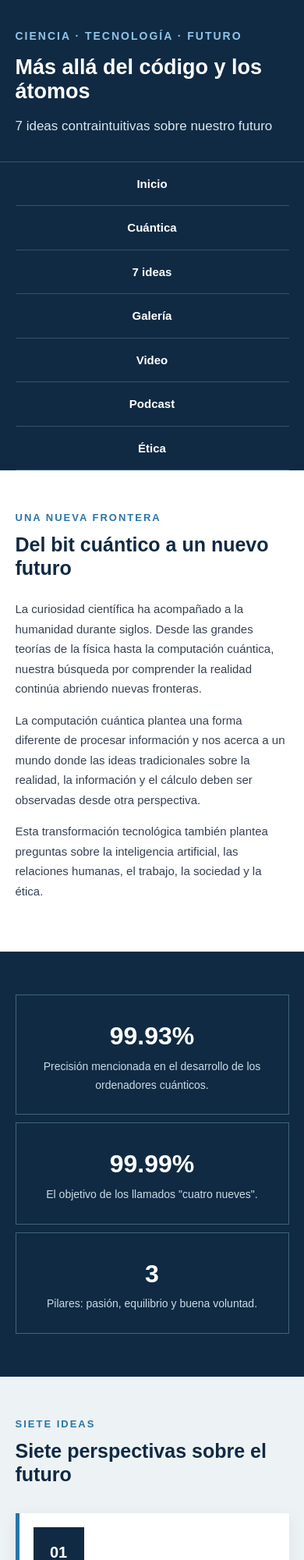
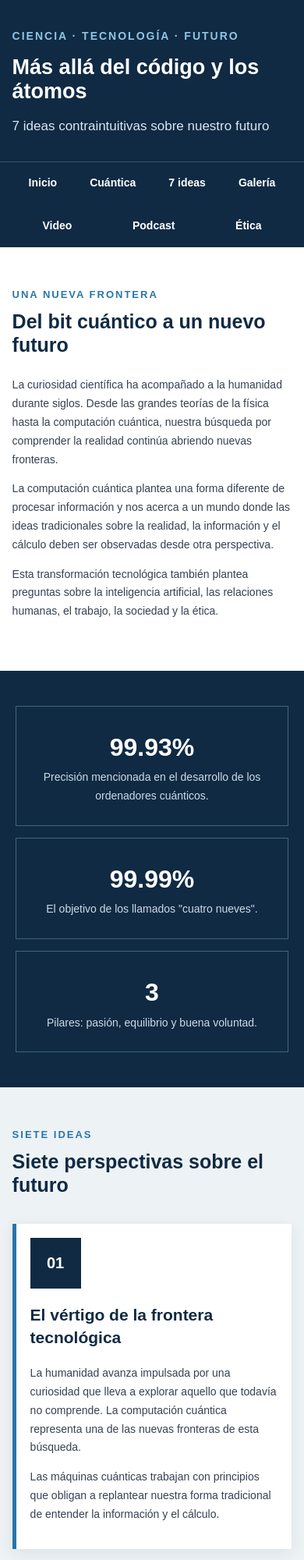
Before and after one commit to Ayrton-Marquez289/COMPUTACION-CUANTICA-IA-Y-EL-NUEVO-CONTRATO-SOCIAL, a plain HTML site: page index.html in a window 390 px wide. Shown: the top 2000 px of the page at 78% size. Drawn offline with Linux system fonts and the light colour scheme.

Commit message:
correccion final

```diff
--- a/css/estilos.css
+++ b/css/estilos.css
@@ -1,8 +1,7 @@
 /* ==========================================
-   CONFIGURACIÓN GENERAL
+ESTILOS GENERALES Y RESET
 ========================================== */
-
-* {
+*, *::before, *::after {
     box-sizing: border-box;
 }
 
@@ -13,33 +12,26 @@ html {
 body {
     margin: 0;
     padding: 0;
-
     background-color: #f3f6f8;
     color: #263238;
-
     font-family: Arial, Helvetica, sans-serif;
-    font-size: 16px;
+    font-size: clamp(14px, 1.2vw, 16px);
     line-height: 1.7;
 }
 
-
 /* ==========================================
-   CONTENEDOR
+CONTENEDOR FLUIDO
 ========================================== */
-
 .contenedor {
     width: 92%;
     max-width: 1100px;
-
     margin-left: auto;
     margin-right: auto;
 }
 
-
 /* ==========================================
 ENLACES
 ========================================== */
-
 a {
     color: #1769aa;
     text-decoration: none;
@@ -50,140 +42,121 @@ a:focus {
     text-decoration: underline;
 }
 
-
 /* ==========================================
 HEADER
 ========================================== */
-
 header {
     background-color: #102a43;
     color: #ffffff;
-
-    padding-top: 55px;
+    padding-top: clamp(35px, 5vw, 55px);
 }
 
 .encabezado {
-    padding-bottom: 45px;
+    padding-bottom: clamp(30px, 4vw, 45px);
 }
 
 .etiqueta {
     margin-top: 0;
     margin-bottom: 12px;
-
     color: #8fc4e8;
-
     font-size: 14px;
     font-weight: bold;
-
     letter-spacing: 2px;
 }
 
 header h1 {
     max-width: 850px;
-
     margin-top: 0;
     margin-bottom: 15px;
-
     color: #ffffff;
-
-    font-size: 48px;
+    font-size: clamp(27px, 5vw, 48px);
     line-height: 1.15;
 }
 
 .subtitulo {
     max-width: 800px;
-
     margin: 0;
-
     color: #d9e7f0;
-
-    font-size: 20px;
+    font-size: clamp(17px, 2vw, 20px);
 }
 
-
 /* ==========================================
-   NAVEGACIÓN
+NAVEGACIÓN (Diseño Fluido con Flexbox/Wrap)
 ========================================== */
-
 nav {
     border-top: 1px solid #36536b;
+}
+
+nav .contenedor {
+    display: flex;
+    flex-wrap: wrap;
+    justify-content: center;
 }
 
 nav ul {
     margin: 0;
     padding: 0;
-
     list-style: none;
-
-    text-align: center;
+    display: flex;
+    flex-wrap: wrap;
+    justify-content: center;
 }
 
 nav li {
     display: inline-block;
+    flex: 1 1 auto;
+    text-align: center;
 }
 
 nav a {
     display: block;
-
     padding: 15px 18px;
-
     color: #ffffff;
-
     font-weight: bold;
+    border-bottom: 1px solid transparent;
 }
 
 nav a:hover,
 nav a:focus {
     background-color: #1c405c;
-
+    border-bottom-color: #36536b;
     text-decoration: none;
 }
-
 
 /* ==========================================
 SECCIONES
 ========================================== */
-
 section {
-    padding-top: 75px;
-    padding-bottom: 75px;
+    padding-top: clamp(50px, 7vw, 75px);
+    padding-bottom: clamp(50px, 7vw, 75px);
 }
 
 section h2 {
     margin-top: 0;
     margin-bottom: 25px;
-
     color: #102a43;
-
-    font-size: 36px;
+    font-size: clamp(25px, 3.5vw, 36px);
     line-height: 1.2;
 }
 
 .etiqueta-seccion {
     margin-top: 0;
     margin-bottom: 8px;
-
     color: #2875a8;
-
     font-size: 13px;
     font-weight: bold;
-
     letter-spacing: 2px;
 }
 
 .descripcion-seccion {
     max-width: 750px;
-
     margin-bottom: 35px;
-
     color: #52606d;
 }
-
 
 /* ==========================================
 INTRODUCCIÓN
 ========================================== */
-
 .introduccion {
     background-color: #ffffff;
 }
@@ -196,119 +169,96 @@ section h2 {
     color: #364152;
 }
 
-
 /* ==========================================
-   DATOS DESTACADOS
+DATOS DESTACADOS (Flexbox Flexible Sin Media Queries)
 ========================================== */
-
 .destacados {
     padding-top: 45px;
     padding-bottom: 45px;
-
     background-color: #102a43;
-
     text-align: center;
 }
 
+.destacados .contenedor {
+    display: flex;
+    flex-wrap: wrap;
+    gap: 15px;
+    justify-content: center;
+}
+
 .dato-destacado {
-    display: inline-block;
-
-    width: 30%;
-
-    margin: 1%;
-
+    flex: 1 1 250px;
+    max-width: 350px;
+    margin: 0;
     padding: 25px 15px;
-
-    vertical-align: top;
-
     border: 1px solid #41647d;
+    background-color: #102a43;
 }
 
 .dato-destacado strong {
     display: block;
-
     color: #ffffff;
-
     font-size: 32px;
 }
 
 .dato-destacado span {
     display: block;
-
     color: #cbdbe6;
-
     font-size: 14px;
 }
-
 
 /* ==========================================
 SIETE IDEAS
 ========================================== */
-
 .ideas {
     background-color: #edf2f5;
 }
 
 .idea {
     margin-top: 35px;
-    padding: 35px;
-
+    padding: clamp(18px, 3vw, 35px);
     background-color: #ffffff;
-
     border-left: 5px solid #2875a8;
-
     box-shadow: 0 5px 18px rgba(16, 42, 67, 0.08);
+    display: flex;
+    flex-wrap: wrap;
+    gap: 20px;
+    align-items: flex-start;
 }
 
-
 /* ==========================================
-   NÚMERO
+NÚMERO Y CONTENIDO (Flexbox Adaptativo)
 ========================================== */
-
 .numero {
-    float: left;
-
+    flex: 0 0 65px;
     width: 65px;
     height: 65px;
-
-    margin-right: 25px;
-
+    margin: 0;
     background-color: #102a43;
     color: #ffffff;
-
     text-align: center;
-
     font-size: 20px;
     font-weight: bold;
-
     line-height: 65px;
 }
 
-
-/* ==========================================
-   CONTENIDO
-   ========================================== */
-
 .contenido {
-    margin-left: 90px;
+    flex: 1 1 280px;
+    margin-left: 0;
 }
 
 .contenido h3 {
     margin-top: 0;
     margin-bottom: 20px;
-
     color: #102a43;
-
-    font-size: 24px;
+    font-size: clamp(21px, 2.5vw, 24px);
     line-height: 1.35;
 }
 
 .contenido h4 {
     margin-top: 25px;
     margin-bottom: 10px;
-
     color: #24648e;
-
     font-size: 18px;
 }
 
@@ -324,27 +274,20 @@ section h2 {
     margin-bottom: 12px;
 }
 
-
 /* ==========================================
 DATO DE LOS CUATRO NUEVES
 ========================================== */
-
 .dato {
     margin-top: 25px;
     margin-bottom: 25px;
-
     padding: 20px;
-
     background-color: #e5f0f7;
-
     border-left: 4px solid #2875a8;
 }
 
 .dato-numero {
     display: block;
-
     color: #102a43;
-
     font-size: 30px;
     font-weight: bold;
 }
@@ -353,96 +296,67 @@ section h2 {
     margin-bottom: 0;
 }
 
-
 /* ==========================================
 PILARES
 ========================================== */
-
 .pilares {
     margin: 20px 0;
     padding: 0;
-
     list-style: none;
+    display: flex;
+    flex-wrap: wrap;
+    gap: 10px;
 }
 
 .pilares li {
-    display: inline-block;
-
-    margin-right: 10px;
-    margin-bottom: 10px;
-
+    flex: 1 1 auto;
+    text-align: center;
+    margin: 0;
     padding: 8px 16px;
-
     background-color: #102a43;
     color: #ffffff;
-
     font-weight: bold;
 }
 
-
 /* ==========================================
-   CLEARFIX
+GALERÍA (Flexbox Multicolumna Fluido Sin Media Queries)
 ========================================== */
-
-.clearfix::after {
-    content: "";
-
-    display: table;
-
-    clear: both;
-}
-
-
-/* ==========================================
-   GALERÍA
-   ========================================== */
-
 .galeria {
     background-color: #ffffff;
 }
 
 .galeria-contenido {
-    margin-left: -10px;
-    margin-right: -10px;
+    display: flex;
+    flex-wrap: wrap;
+    gap: 20px;
+    margin: 0;
 }
 
 .imagen {
-    float: left;
-
-    width: 31.33%;
-
-    margin: 10px;
-
+    flex: 1 1 300px;
+    margin: 0;
     padding: 0;
-
     background-color: #f5f7f9;
-
     border: 1px solid #d9e2ec;
 }
 
 .imagen img {
     display: block;
-
     width: 100%;
     height: 220px;
-
     object-fit: cover;
 }
 
 .imagen figcaption {
     padding: 14px;
-
     color: #364152;
-
     font-size: 15px;
     font-weight: bold;
 }
 
-
 /* ==========================================
 VIDEO LOCAL
 ========================================== */
-
 .video {
     background-color: #edf2f5;
 }
@@ -450,35 +364,27 @@ section h2 {
 .video-contenedor {
     width: 100%;
     max-width: 900px;
-
     margin-left: auto;
     margin-right: auto;
-
     padding: 0;
 }
 
 .video-contenedor video {
     display: block;
-
     width: 100%;
     height: auto;
-
     background-color: #102a43;
 }
 
 .video-contenedor figcaption {
     padding-top: 12px;
-
     color: #52606d;
-
     text-align: center;
 }
-
 
 /* ==========================================
 PODCAST YOUTUBE
 ========================================== */
-
 .podcast {
     background-color: #ffffff;
 }
@@ -486,27 +392,22 @@ section h2 {
 .youtube-contenedor {
     width: 100%;
     max-width: 900px;
-
     margin-left: auto;
     margin-right: auto;
-
     padding: 0;
 }
 
 .youtube-contenedor iframe {
     display: block;
-
     width: 100%;
-    height: 505px;
-
+    aspect-ratio: 16 / 9;
+    height: auto;
     border: 0;
 }
 
 .youtube-contenedor figcaption {
     padding-top: 12px;
-
     color: #52606d;
-
     text-align: center;
 }
 
@@ -516,35 +417,28 @@ section h2 {
 
 .youtube-enlace a {
     display: inline-block;
-
     margin-top: 20px;
     padding: 12px 20px;
-
     background-color: #102a43;
     color: #ffffff;
-
     font-weight: bold;
 }
 
 .youtube-enlace a:hover,
 .youtube-enlace a:focus {
     background-color: #2875a8;
-
     text-decoration: none;
 }
-
 
 /* ==========================================
 ÉTICA
 ========================================== */
-
 .etica {
     background-color: #edf2f5;
 }
 
 .etica article {
     max-width: 850px;
-
     margin-left: auto;
     margin-right: auto;
 }
@@ -552,43 +446,36 @@ section h2 {
 .frase-final {
     margin-top: 35px;
     padding: 25px;
-
     background-color: #102a43;
-
     text-align: center;
+    display: flex;
+    flex-wrap: wrap;
+    justify-content: center;
+    gap: 15px;
 }
 
 .frase-final span {
     display: inline-block;
-
-    margin: 5px 15px;
-
+    margin: 0;
     color: #ffffff;
-
     font-size: 18px;
     font-weight: bold;
 }
 
-
 /* ==========================================
 FOOTER
 ========================================== */
-
 footer {
     padding-top: 40px;
     padding-bottom: 40px;
-
     background-color: #102a43;
     color: #d9e7f0;
-
     text-align: center;
 }
 
 footer h2 {
     margin-top: 0;
-
     color: #ffffff;
-
     font-size: 22px;
 }
 
@@ -599,185 +486,7 @@ footer p {
 
 footer a {
     display: inline-block;
-
     margin-top: 15px;
-
     color: #ffffff;
-
     font-weight: bold;
 }
-
-
-/* ==========================================
-   TABLETS
-   ========================================== */
-
-@media (max-width: 900px) {
-
-    header h1 {
-        font-size: 40px;
-    }
-
-    .imagen {
-        width: 46%;
-    }
-
-    .youtube-contenedor iframe {
-        height: 430px;
-    }
-
-}
-
-
-/* ==========================================
-   TELÉFONOS
-   ========================================== */
-
-@media (max-width: 650px) {
-
-    body {
-        font-size: 15px;
-    }
-
-    .contenedor {
-        width: 90%;
-    }
-
-    header {
-        padding-top: 35px;
-    }
-
-    .encabezado {
-        padding-bottom: 30px;
-    }
-
-    header h1 {
-        font-size: 32px;
-    }
-
-    .subtitulo {
-        font-size: 17px;
-    }
-
-
-    /* Navegación */
-
-    nav li {
-        display: block;
-    }
-
-    nav a {
-        border-bottom: 1px solid #36536b;
-    }
-
-
-    /* Secciones */
-
-    section {
-        padding-top: 50px;
-        padding-bottom: 50px;
-    }
-
-    section h2 {
-        font-size: 29px;
-    }
-
-
-    /* Datos */
-
-    .dato-destacado {
-        display: block;
-
-        width: 100%;
-
-        margin: 10px 0;
-    }
-
-
-    /* Ideas */
-
-    .idea {
-        padding: 22px;
-    }
-
-    .numero {
-        float: none;
-
-        margin-right: 0;
-        margin-bottom: 20px;
-    }
-
-    .contenido {
-        margin-left: 0;
-    }
-
-    .contenido h3 {
-        font-size: 21px;
-    }
-
-
-    /* Galería */
-
-    .imagen {
-        float: none;
-
-        width: 100%;
-
-        margin: 15px 0;
-    }
-
-    .imagen img {
-        height: auto;
-    }
-
-
-    /* Pilares */
-
-    .pilares li {
-        display: block;
-
-        margin-right: 0;
-    }
-
-
-    /* Video de YouTube */
-
-    .youtube-contenedor iframe {
-        height: 230px;
-    }
-
-
-    /* Frase */
-
-    .frase-final span {
-        display: block;
-
-        margin: 10px 0;
-    }
-
-}
-
-
-/* ==========================================
-   PANTALLAS MUY PEQUEÑAS
-   ========================================== */
-
-@media (max-width: 400px) {
-
-    header h1 {
-        font-size: 27px;
-    }
-
-    section h2 {
-        font-size: 25px;
-    }
-
-    .idea {
-        padding: 18px;
-    }
-
-    .youtube-contenedor iframe {
-        height: 210px;
-    }
-
-}
```
Also changed, not shown: index.html (+0 -1 lines). Lines whose indentation alone changed are shown as unchanged.
